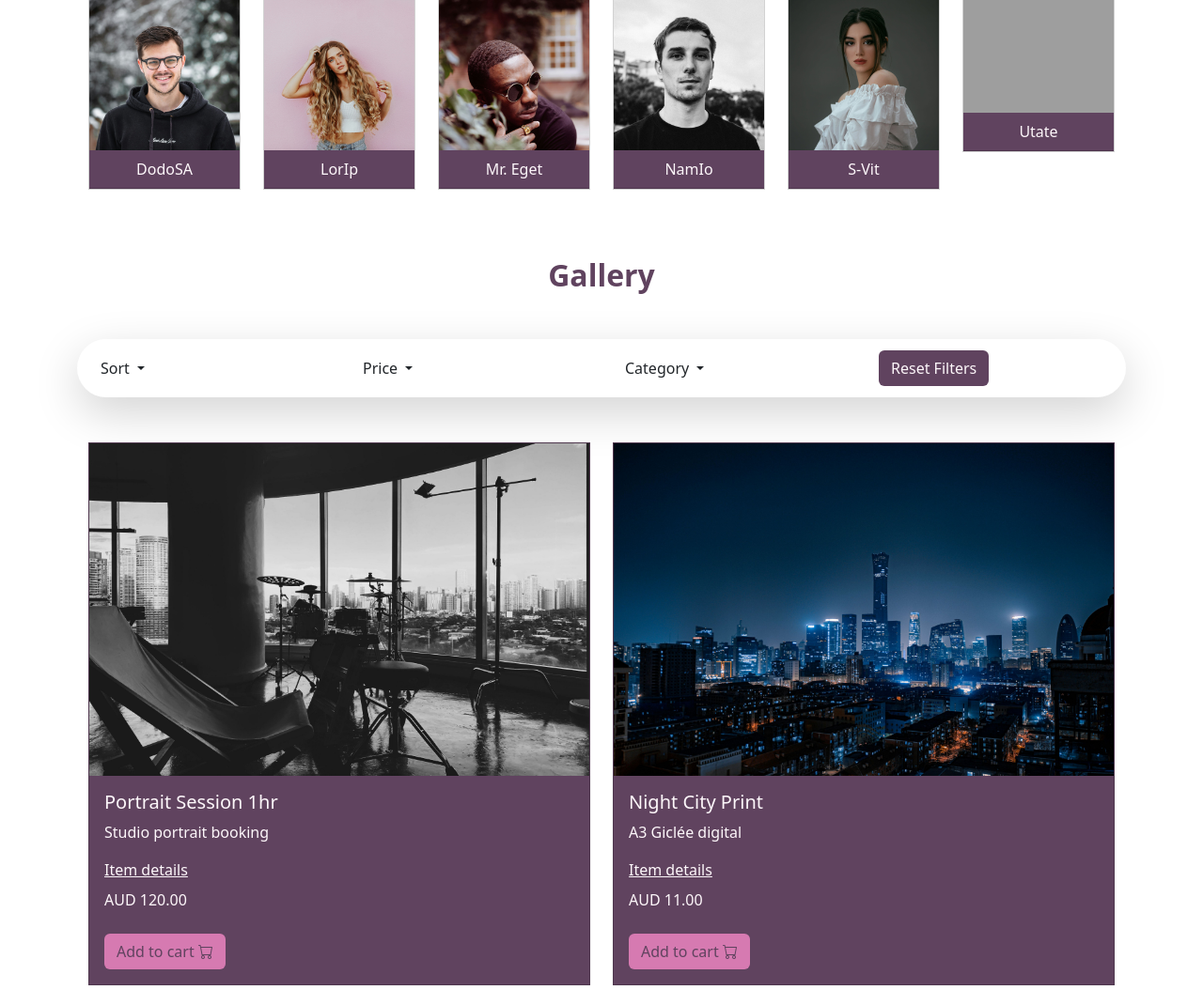
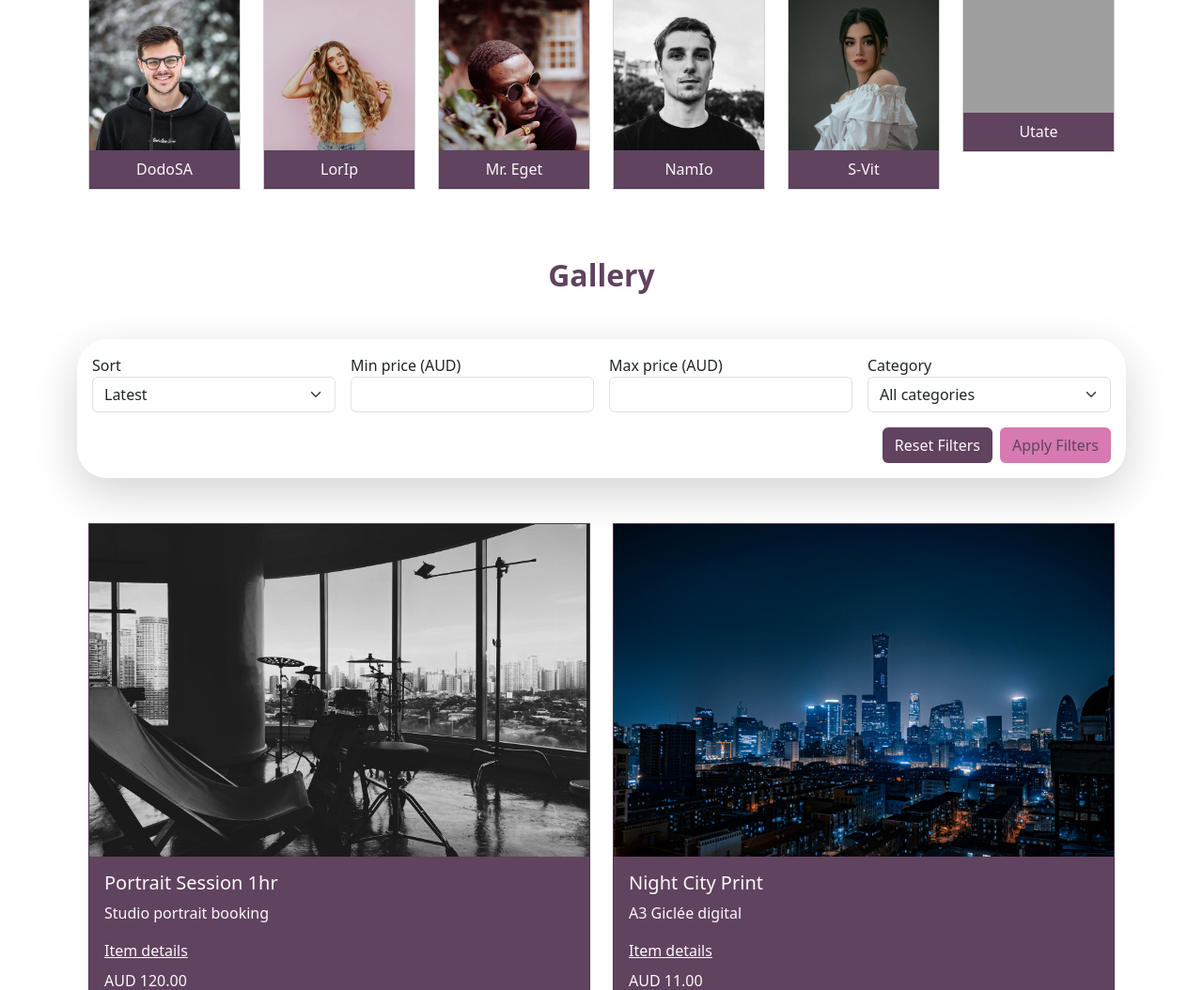
Before and after one commit to NagumoMidori/IFN582-assignment3, a Flask app: page / in a window 1280 px wide. Shown: the part 1052-2106 px from the top of the page at 94% size. Run offline with Flask 3, Linux system fonts and the light colour scheme; data comes from the database, SQL or seed files in the repository; some libraries are stand-ins or nearby versions; grey boxes are pictures that could not be loaded.

Commit message:
apply filter function

```diff
--- a/project/db.py
+++ b/project/db.py
@@ -78,7 +78,9 @@ def filter_items(
     max_price: float | None = None,
     q: str | None = None,
     vendor_id: int | None = None,
-    availability: str | None = None  # 'active'/'unlisted'/'leased'
+    availability: str | None = None,  # 'Listed'/'Unlisted'/'Leased'
+    sort: str | None = None,
+    limit: int | None = None
 ) -> list[dict]:
     """+filterItems(): flexible catalog filtering for UI."""
     sql = """
@@ -100,7 +102,19 @@ def filter_items(
     if q:
         like = f"%{q}%"
         sql += " AND (title LIKE %s OR itemDescription LIKE %s)"; params.extend([like, like])
-    sql += " ORDER BY title;"
+    order_by = "artwork_id DESC"
+    sort_map = {
+        "latest": "artwork_id DESC",
+        "oldest": "artwork_id ASC",
+        "price_asc": "pricePerWeek ASC, artwork_id DESC",
+        "price_desc": "pricePerWeek DESC, artwork_id DESC",
+        "title": "title ASC"
+    }
+    if sort in sort_map:
+        order_by = sort_map[sort]
+    sql += f" ORDER BY {order_by}"
+    if limit:
+        sql += " LIMIT %s"; params.append(limit)
     cur = mysql.connection.cursor(); cur.execute(sql, tuple(params))
     rows = cur.fetchall(); cur.close()
     return rows
--- a/project/templates/index.html
+++ b/project/templates/index.html
@@ -74,98 +74,46 @@
 <section>
   <h2 class="my-3 my-xl-5 text-center colour__header fw-bold" id="gallery">Gallery</h2>
 
-  {# (Optional) basic filter shell, non-functional for now #}
-  <div class="container rounded-5 shadow-lg py-2 mx-auto">
-    <div class="d-flex align-items-center row">
-      <div class="col-3">
-        <div class="dropdown">
-          <button class="btn dropdown-toggle" id="sortBtn" type="button" data-bs-toggle="dropdown"
-            aria-expanded="false">
-            Sort
-          </button>
-          <ul class="dropdown-menu colour__drop">
-            <li><a class="dropdown-item" href="#">Latest</a></li>
-            <li><a class="dropdown-item" href="#">Oldest</a></li>
-            <li><a class="dropdown-item" href="#">Lowest price first</a></li>
-            <li><a class="dropdown-item" href="#">Highest price first</a></li>
-          </ul>
-        </div>
+  <form method="get" action="{{ url_for('main.index') }}" class="container rounded-5 shadow-lg py-3 px-3 mx-auto">
+    <div class="row g-3 align-items-end">
+      <div class="col-12 col-md-3">
+        <label for="sort" class="form-label mb-0">Sort</label>
+        <select id="sort" name="sort" class="form-select">
+          <option value="latest" {{ 'selected' if filters.get('sort') == 'latest' else '' }}>Latest</option>
+          <option value="oldest" {{ 'selected' if filters.get('sort') == 'oldest' else '' }}>Oldest</option>
+          <option value="price_asc" {{ 'selected' if filters.get('sort') == 'price_asc' else '' }}>Lowest price first</option>
+          <option value="price_desc" {{ 'selected' if filters.get('sort') == 'price_desc' else '' }}>Highest price first</option>
+          <option value="title" {{ 'selected' if filters.get('sort') == 'title' else '' }}>Title (A–Z)</option>
+        </select>
       </div>
-      <div class="col-3">
-        <div class="dropdown">
-          <button class="btn dropdown-toggle" id="priceBtn" type="button" data-bs-toggle="dropdown"
-            aria-expanded="false">
-            Price
-          </button>
-          <ul class="dropdown-menu colour__drop">
-            <li><input type="range" class="form-range colour__thumb p-3" min="30" max="180" step="25" id="maxPrice">
-            </li>
-          </ul>
-        </div>
+      <div class="col-12 col-md-3">
+        <label for="minPrice" class="form-label mb-0">Min price (AUD)</label>
+        <input type="number" step="1" min="0" id="minPrice" name="min" class="form-control"
+          value="{{ filters.get('min') if filters.get('min') is not none else '' }}">
       </div>
-      <div class="col-3">
-        <div class="dropdown">
-          <button class="btn dropdown-toggle" id="categoryBtn" type="button" data-bs-toggle="dropdown"
-            aria-expanded="false">
-            Category
-          </button>
-          <ul class="dropdown-menu colour__drop p-2">
-            <li>
-              <div class="form-check">
-                <input class="form-check-input" type="checkbox" value="" id="paintingChecked" checked="">
-                <label class="form-check-label" for="paintingChecked">
-                  Painting
-                </label>
-              </div>
-            </li>
-            <li>
-              <div class="form-check">
-                <input class="form-check-input" type="checkbox" value="" id="drawingChecked" checked="">
-                <label class="form-check-label" for="drawingChecked">
-                  Drawing
-                </label>
-              </div>
-            </li>
-            <li>
-              <div class="form-check">
-                <input class="form-check-input" type="checkbox" value="" id="photographyChecked" checked="">
-                <label class="form-check-label" for="photographyChecked">
-                  Photography
-                </label>
-              </div>
-            </li>
-            <li>
-              <div class="form-check">
-                <input class="form-check-input" type="checkbox" value="" id="sculptureChecked" checked="">
-                <label class="form-check-label" for="sculptureChecked">
-                  Sculpture
-                </label>
-              </div>
-            </li>
-            <li>
-              <div class="form-check">
-                <input class="form-check-input" type="checkbox" value="" id="digital_art_Checked" checked="">
-                <label class="form-check-label" for="digital_art_Checked">
-                  Digital Art
-                </label>
-              </div>
-            </li>
-            <li>
-              <div class="form-check">
-                <input class="form-check-input" type="checkbox" value="" id="mixed_media_Checked" checked="">
-                <label class="form-check-label" for="mixed_media_Checked">
-                  Mixed Media
-                </label>
-              </div>
-            </li>
-          </ul>
-        </div>
+      <div class="col-12 col-md-3">
+        <label for="maxPrice" class="form-label mb-0">Max price (AUD)</label>
+        <input type="number" step="1" min="0" id="maxPrice" name="max" class="form-control"
+          value="{{ filters.get('max') if filters.get('max') is not none else '' }}">
       </div>
-      <div class="col-3">
-        <button type="button" id="resetBtn" class="btn colour__button__2 m-1">Reset Filters</button>
+      <div class="col-12 col-md-3">
+        <label for="category" class="form-label mb-0">Category</label>
+        <select id="category" name="category_id" class="form-select">
+          <option value="">All categories</option>
+          {% for category in categories %}
+          <option value="{{ category.category_id }}"
+            {{ 'selected' if filters.get('category_id') == category.category_id else '' }}>
+            {{ category.categoryName }}
+          </option>
+          {% endfor %}
+        </select>
+      </div>
+      <div class="col-12 d-flex justify-content-end gap-2">
+        <a href="{{ url_for('main.index') }}" class="btn colour__button__2">Reset Filters</a>
+        <button type="submit" class="btn colour__button">Apply Filters</button>
       </div>
     </div>
-  </div>
+  </form>
 
   <div class="container mx-auto my-3 my-xl-5">
     <div class="row g-4">
--- a/project/views.py
+++ b/project/views.py
@@ -5,7 +5,7 @@ from flask import (
 
 from project.db import (
     get_categories, get_category, get_artwork,
-    get_orders, get_vendor, get_vendor_items, get_all_vendors, get_latest_artworks,
+    get_orders, get_vendor, get_vendor_items, get_all_vendors,
     filter_items, generate_kpi, publish_artwork, mysql
 )
 
@@ -28,22 +28,53 @@ bp = Blueprint('main', __name__)
 
 @bp.route('/')
 def index():
-    items = filter_items(
-        category_id=request.args.get('category_id', type=int),
-        min_price=request.args.get('min', type=float),
-        max_price=request.args.get('max', type=float),
-        q=request.args.get('q')
+    sort = request.args.get('sort', default='latest')
+    min_price = request.args.get('min', type=float)
+    max_price = request.args.get('max', type=float)
+    q = request.args.get('q', default=None)
+    category_id = request.args.get('category_id', type=int)
+
+    if q:
+        q = q.strip() or None
+
+    allowed_sorts = {'latest', 'oldest', 'price_asc', 'price_desc', 'title'}
+    if sort not in allowed_sorts:
+        sort = 'latest'
+
+    has_active_filters = any([
+        category_id,
+        min_price is not None,
+        max_price is not None,
+        q,
+        sort != 'latest'
+    ])
+
+    artworks = filter_items(
+        category_id=category_id,
+        min_price=min_price,
+        max_price=max_price,
+        q=q,
+        availability='Listed',
+        sort=sort,
+        limit=None if has_active_filters else 12
     )
-    active_category = request.args.get('category_id', type=int)
+
     vendors = get_all_vendors(limit=12)
-    artworks = get_latest_artworks(limit=12, category_id=active_category)
     categories = get_categories()
     return render_template(
         'index.html',
         vendors=vendors,
         artworks=artworks,
         categories=categories,
-        active_category=active_category
+        active_category=category_id,
+        filters={
+            'sort': sort,
+            'min': min_price,
+            'max': max_price,
+            'category_id': category_id,
+            'q': q
+        },
+        has_active_filters=has_active_filters
     )
 
 # Category listing
```
